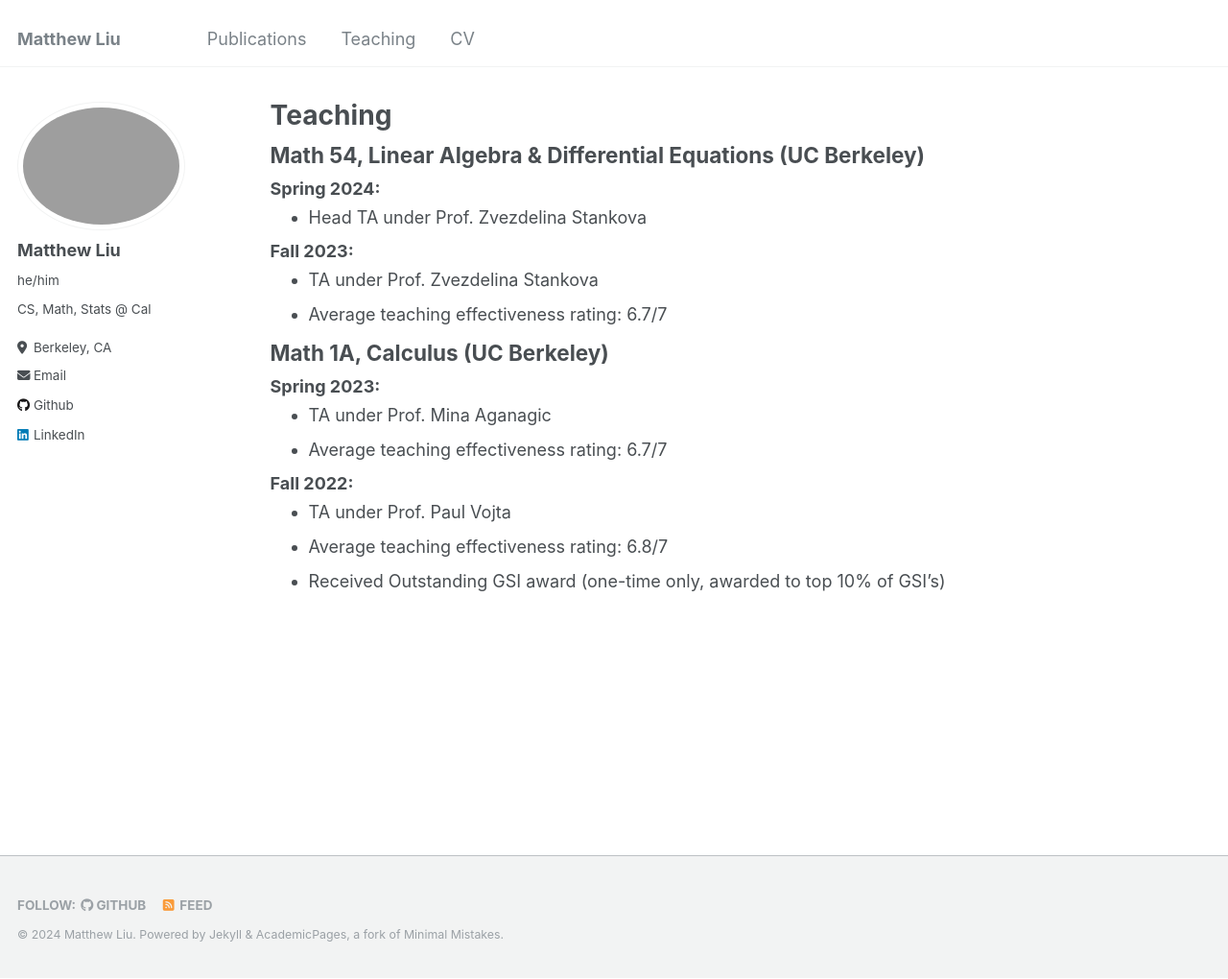
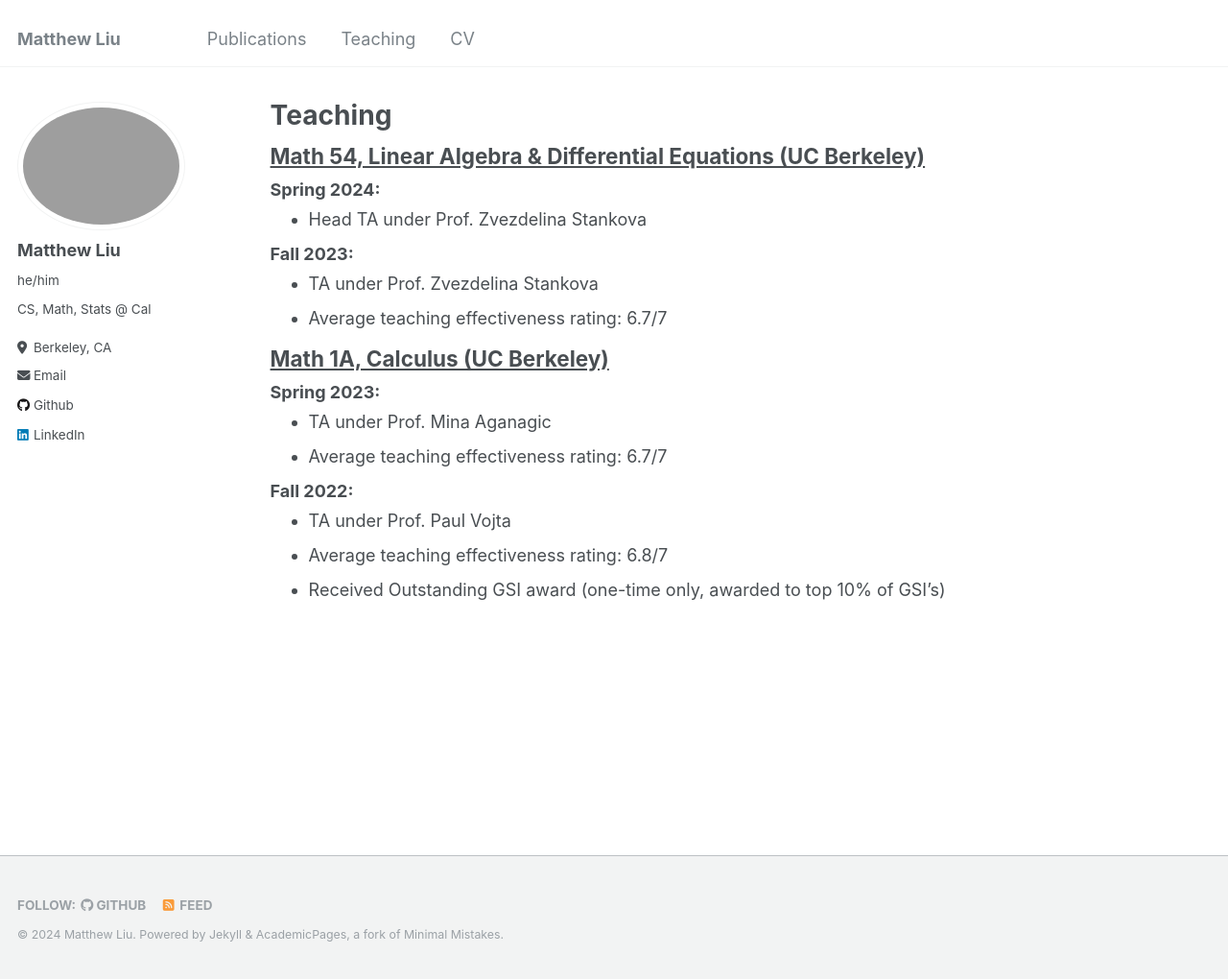
Before and after one commit to matthew-liu801/matthew-liu801.github.io, a Jekyll site: the page built from _pages/teaching.html, in a window 1280 px wide and 1020 px high. Shown: the whole window at 96% size. Built offline with Jekyll 4.4.1, drawn with Linux system fonts in a browser that asks for light colours.

Commit message:
update teaching page

```diff
--- a/assets/css/custom.css
+++ b/assets/css/custom.css
@@ -1,21 +1,21 @@
 .teaching-page h2,
 .teaching-page h3 {
-    margin-top: 0.6em; /* Reduce the space above the headers */
-    margin-bottom: 0.3em; /* Reduce the space below the headers */
+    margin-top: 0.65em; /* Reduce the space above the headers */
+    margin-bottom: 0.35em; /* Reduce the space below the headers */
 }
 
 .teaching-page p,
 .teaching-page ul {
-    margin-top: 0.3em; /* Reduce the space above paragraphs and lists */
-    margin-bottom: 0.6em; /* Reduce the space below paragraphs and lists */
+    margin-top: 0.35em; /* Reduce the space above paragraphs and lists */
+    margin-bottom: 0.65em; /* Reduce the space below paragraphs and lists */
 }
 
 .teaching-page .archive__item-title,
 .teaching-page .archive__item-title a {
-    text-decoration: none;
+    text-decoration: underline;
 }
 
 .teaching-page .archive__item-title:hover,
 .teaching-page .archive__item-title a:hover {
-    text-decoration: none !important; /* Ensure it doesn't get underlined on hover */
+    text-decoration: underline
 }
```
